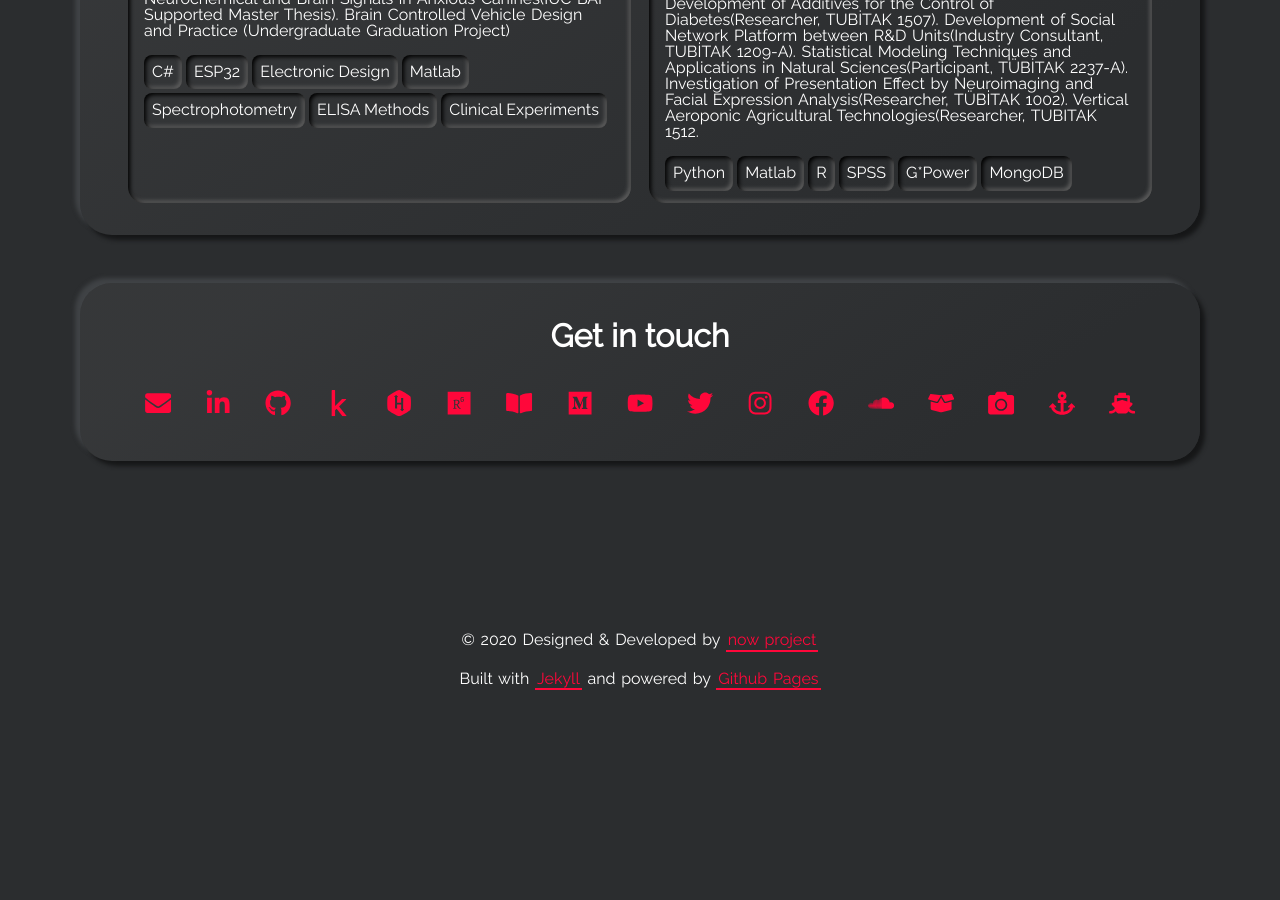
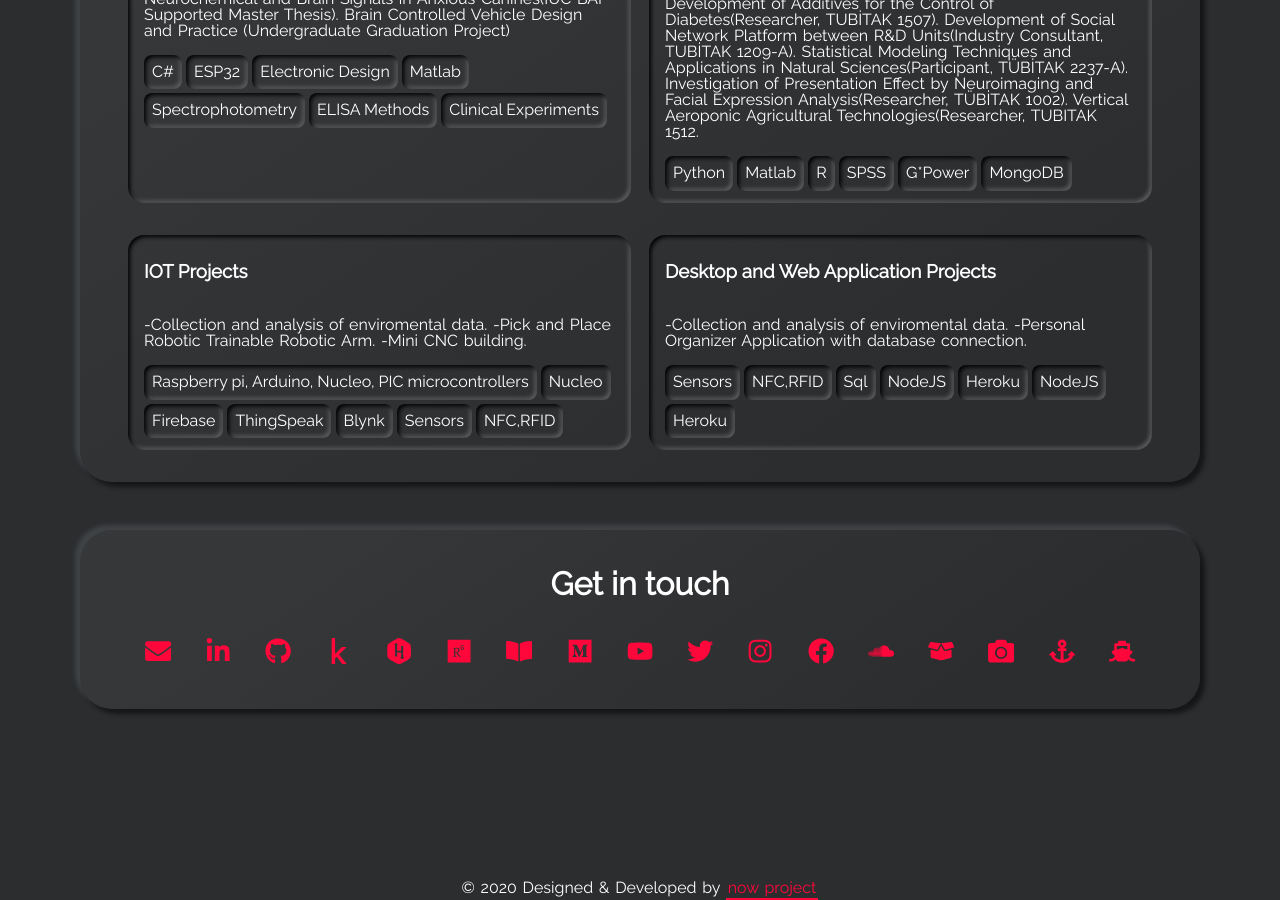
Before and after one commit to cgncvk/cgncvk.github.io-, a Jekyll site: the page built from index.html, in a window 1280 px wide and 900 px high, scrolled down 4691 px. Built offline with Jekyll 4.4.1, drawn with Linux system fonts in a browser that asks for light colours; before the commit the page ends 5413 px from its top, so only the background shows below that.

Commit message:
Update projects.yml

```diff
--- a/_data/projects.yml
+++ b/_data/projects.yml
@@ -33,3 +33,26 @@
     - tag: SPSS
     - tag: G*Power
     - tag: MongoDB
+
+- name: IOT Projects
+  descr: "-Collection and analysis of enviromental data. -Pick and Place Robotic Trainable Robotic Arm. -Mini CNC building."
+  tags:
+    - tag: Raspberry pi, Arduino, Nucleo, PIC microcontrollers
+    - tag: Nucleo
+    - tag: Firebase
+    - tag: ThingSpeak
+    - tag: Blynk
+    - tag: Sensors
+    - tag: NFC,RFID
+
+- name: Desktop and Web Application Projects
+  descr: "-Collection and analysis of enviromental data. -Personal Organizer Application with database connection."
+  tags:
+
+    - tag: Sensors
+    - tag: NFC,RFID
+    - tag: Sql
+    - tag: NodeJS
+    - tag: Heroku
+    - tag: NodeJS
+    - tag: Heroku
```
